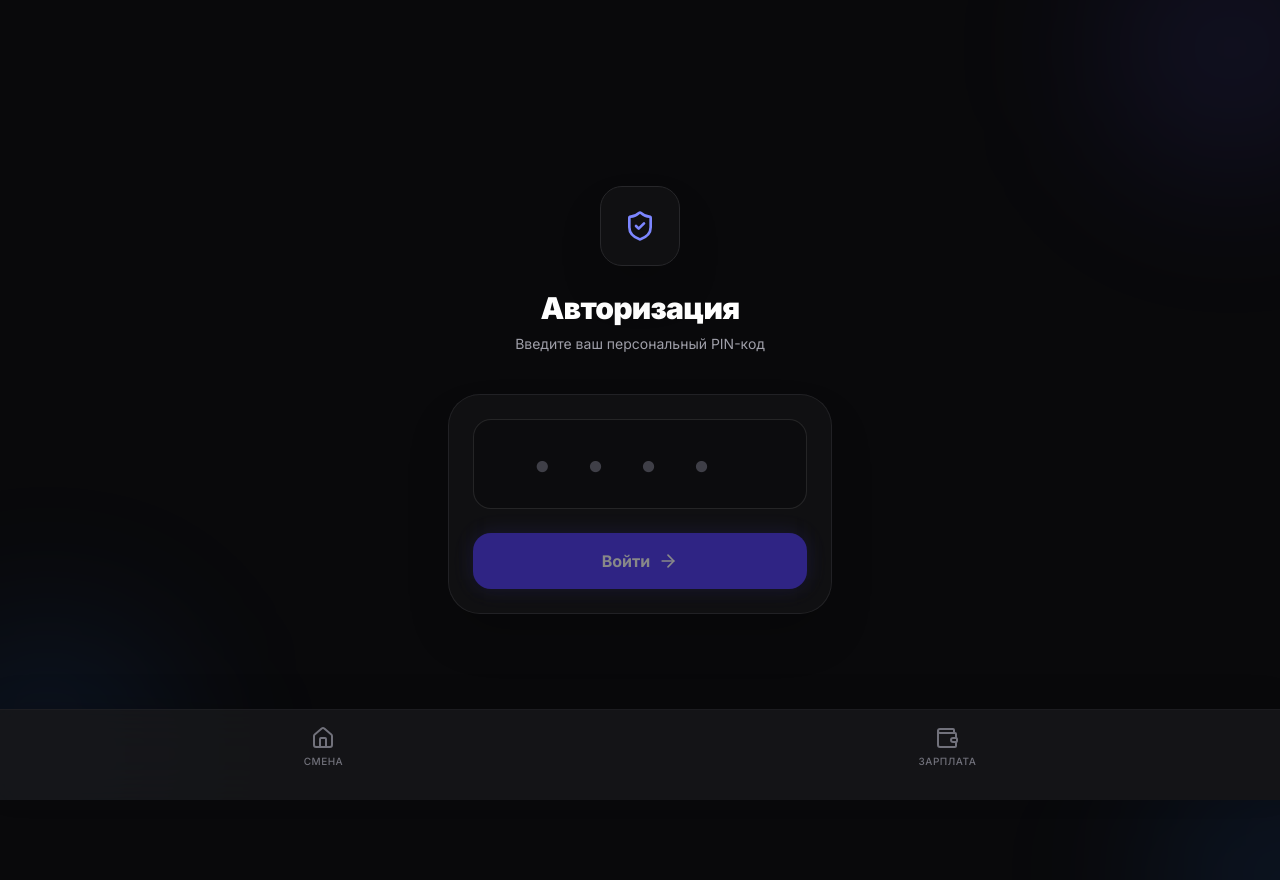
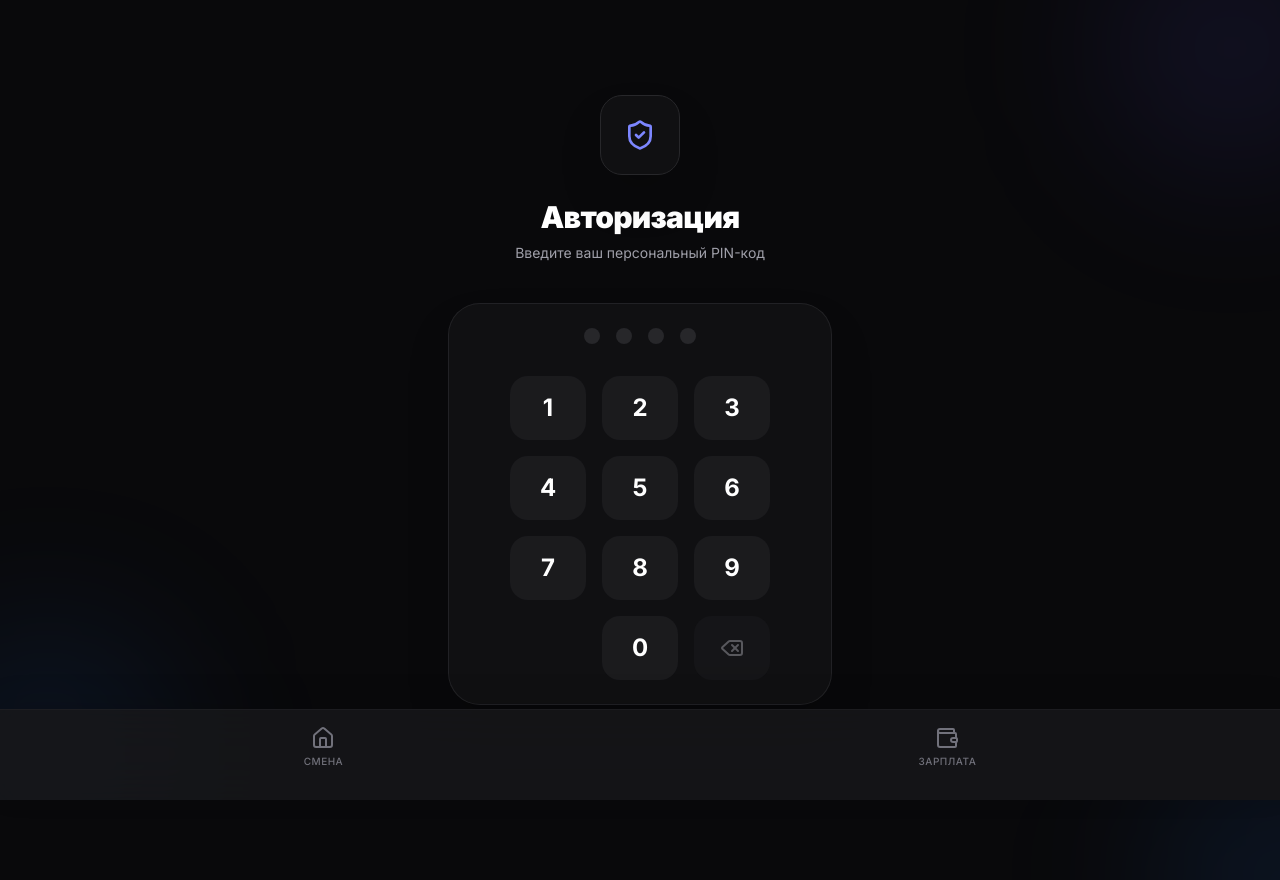
Before and after one commit to danikaneshov/crm_new, a Next.js app: page /mini-app/login in a window 1280 px wide. Built offline with nearby package versions, Linux system fonts and the light colour scheme; no server answers.

Commit message:
fix: custom pin keyboard, optimize audit query, update landing text

```diff
--- a/src/app/actions/audit.ts
+++ b/src/app/actions/audit.ts
@@ -85,8 +85,11 @@ export async function getAuditStatus(locationId: string) {
     }
 
     // Получаем все смены, затем фильтруем в памяти, чтобы избежать composite index в Firestore
+    // НО: Поскольку индекс теперь создан (ибо иначе было бы слишком медленно), мы запрашиваем с фильтром даты.
+    // Это значительно ускорит загрузку. (Важно: составной индекс location_id + created_at должен быть создан в Firebase).
     const shiftsSnap = await adminDb.collection('shifts')
       .where('location_id', '==', locationId)
+      .where('created_at', '>=', startDate)
       .get();
 
     let totalSales = 0;
@@ -95,9 +98,8 @@ export async function getAuditStatus(locationId: string) {
     shiftsSnap.docs.forEach(doc => {
       const shift = doc.data();
 
-      // Фильтрация статуса и даты
+      // Фильтрация статуса
       if (shift.status !== 'CLOSED' && shift.status !== 'CORRECTED') return;
-      if (shift.created_at.toMillis() < startDate.toMillis()) return;
 
       const sales = (shift.hookahs || 0) + (shift.replacements || 0);
       totalSales += sales;
--- a/src/app/mini-app/login/page.tsx
+++ b/src/app/mini-app/login/page.tsx
@@ -3,7 +3,7 @@
 import { useState } from 'react';
 import { useRouter } from 'next/navigation';
 import { loginWithPin } from '@/app/actions/auth';
-import { Loader2, ArrowRight, ShieldCheck } from 'lucide-react';
+import { Loader2, ShieldCheck, Delete } from 'lucide-react';
 
 export default function LoginPage() {
   const router = useRouter();
@@ -11,19 +11,21 @@ export default function LoginPage() {
   const [loading, setLoading] = useState(false);
   const [error, setError] = useState('');
 
-  const handleLogin = async (e: React.FormEvent) => {
-    e.preventDefault();
-    if (pin.length !== 4) {
-      setError('PIN должен состоять из 4 цифр');
-      return;
-    }
+  const handlePinClick = async (digit: string) => {
+    if (loading) return;
+
+    const newPin = pin.length < 4 ? pin + digit : pin;
+    setPin(newPin);
+
+    if (newPin.length === 4) {
       setLoading(true);
       setError('');
 
-    const result = await loginWithPin(pin);
+      const result = await loginWithPin(newPin);
 
       if (result.error) {
         setError(result.error);
+        setPin('');
         setLoading(false);
       } else if (result.success) {
         if (result.employee?.role === 'owner') {
@@ -32,6 +34,12 @@ export default function LoginPage() {
           router.push('/mini-app/select-location');
         }
       }
+    }
+  };
+
+  const handleDelete = () => {
+    if (loading) return;
+    setPin(pin.slice(0, -1));
   };
 
   return (
@@ -55,37 +63,57 @@ export default function LoginPage() {
           </div>
         )}
 
-        <div className="bg-zinc-900/50 backdrop-blur-xl border border-zinc-800/80 rounded-[2rem] p-6 shadow-2xl">
-          <form onSubmit={handleLogin} className="space-y-6">
-            <div>
-              <input
-                type="text"
-                inputMode="numeric"
-                pattern="[0-9]*"
-                maxLength={4}
-                value={pin}
-                onChange={(e) => setPin(e.target.value.replace(/\D/g, ''))}
-                placeholder="••••"
-                required
-                className="w-full text-center text-4xl tracking-[1em] py-6 bg-black/20 border border-white/10 rounded-2xl focus:outline-none focus:border-indigo-500 focus:ring-1 focus:ring-indigo-500 transition-all font-bold text-white placeholder:text-zinc-700"
+        <div className="bg-zinc-900/50 backdrop-blur-xl border border-zinc-800/80 rounded-[2rem] p-6 shadow-2xl flex flex-col items-center">
+
+          {/* PIN Indicators */}
+          <div className="flex gap-4 mb-8">
+            {[...Array(4)].map((_, i) => (
+              <div
+                key={i}
+                className={`w-4 h-4 rounded-full transition-all duration-300 ${
+                  i < pin.length
+                    ? 'bg-indigo-500 scale-110 shadow-[0_0_15px_rgba(99,102,241,0.6)]'
+                    : 'bg-zinc-800 scale-100'
+                }`}
               />
+            ))}
           </div>
 
+          {/* Keypad */}
+          <div className="grid grid-cols-3 gap-4 w-full max-w-[260px]">
+            {[1, 2, 3, 4, 5, 6, 7, 8, 9].map((digit) => (
               <button
-              type="submit"
-              disabled={loading || pin.length !== 4}
-              className="w-full bg-indigo-600 hover:bg-indigo-500 text-white py-4 rounded-2xl font-bold transition-all shadow-[0_0_20px_rgba(79,70,229,0.3)] flex items-center justify-center group active:scale-[0.98] disabled:opacity-50 disabled:cursor-not-allowed"
+                key={digit}
+                onClick={() => handlePinClick(digit.toString())}
+                disabled={loading}
+                className="h-16 rounded-2xl bg-zinc-800/50 hover:bg-zinc-700 active:bg-zinc-600 text-white text-2xl font-bold transition-colors disabled:opacity-50 flex items-center justify-center"
               >
-              {loading ? (
-                <Loader2 className="animate-spin" size={24} />
-              ) : (
-                <>
-                  Войти
-                  <ArrowRight size={20} className="ml-2 group-hover:translate-x-1 transition-transform" />
-                </>
+                {digit}
+              </button>
+            ))}
+            <div className="h-16"></div> {/* Пустая клетка */}
+            <button
+              onClick={() => handlePinClick('0')}
+              disabled={loading}
+              className="h-16 rounded-2xl bg-zinc-800/50 hover:bg-zinc-700 active:bg-zinc-600 text-white text-2xl font-bold transition-colors disabled:opacity-50 flex items-center justify-center"
+            >
+              0
+            </button>
+            <button
+              onClick={handleDelete}
+              disabled={loading || pin.length === 0}
+              className="h-16 rounded-2xl bg-zinc-800/50 hover:bg-zinc-700 active:bg-zinc-600 text-zinc-400 hover:text-white transition-colors disabled:opacity-50 flex items-center justify-center"
+            >
+              <Delete size={24} />
+            </button>
+          </div>
+
+          {loading && (
+            <div className="mt-6 flex items-center text-indigo-400 font-medium animate-pulse">
+              <Loader2 className="animate-spin mr-2" size={20} />
+              Проверка...
+            </div>
           )}
-            </button>
-          </form>
         </div>
       </div>
     </div>
--- a/src/app/page.tsx
+++ b/src/app/page.tsx
@@ -45,7 +45,7 @@ export default function Home() {
                   <Smartphone size={24} />
                 </div>
                 <div className="text-left">
-                  <h2 className="text-white font-bold text-lg">Telegram Mini App</h2>
+                  <h2 className="text-white font-bold text-lg">Приложение Мастера</h2>
                   <p className="text-indigo-200/50 text-sm mt-1">Рабочий интерфейс мастеров</p>
                 </div>
               </div>
```
Lines whose indentation alone changed are shown as unchanged.
